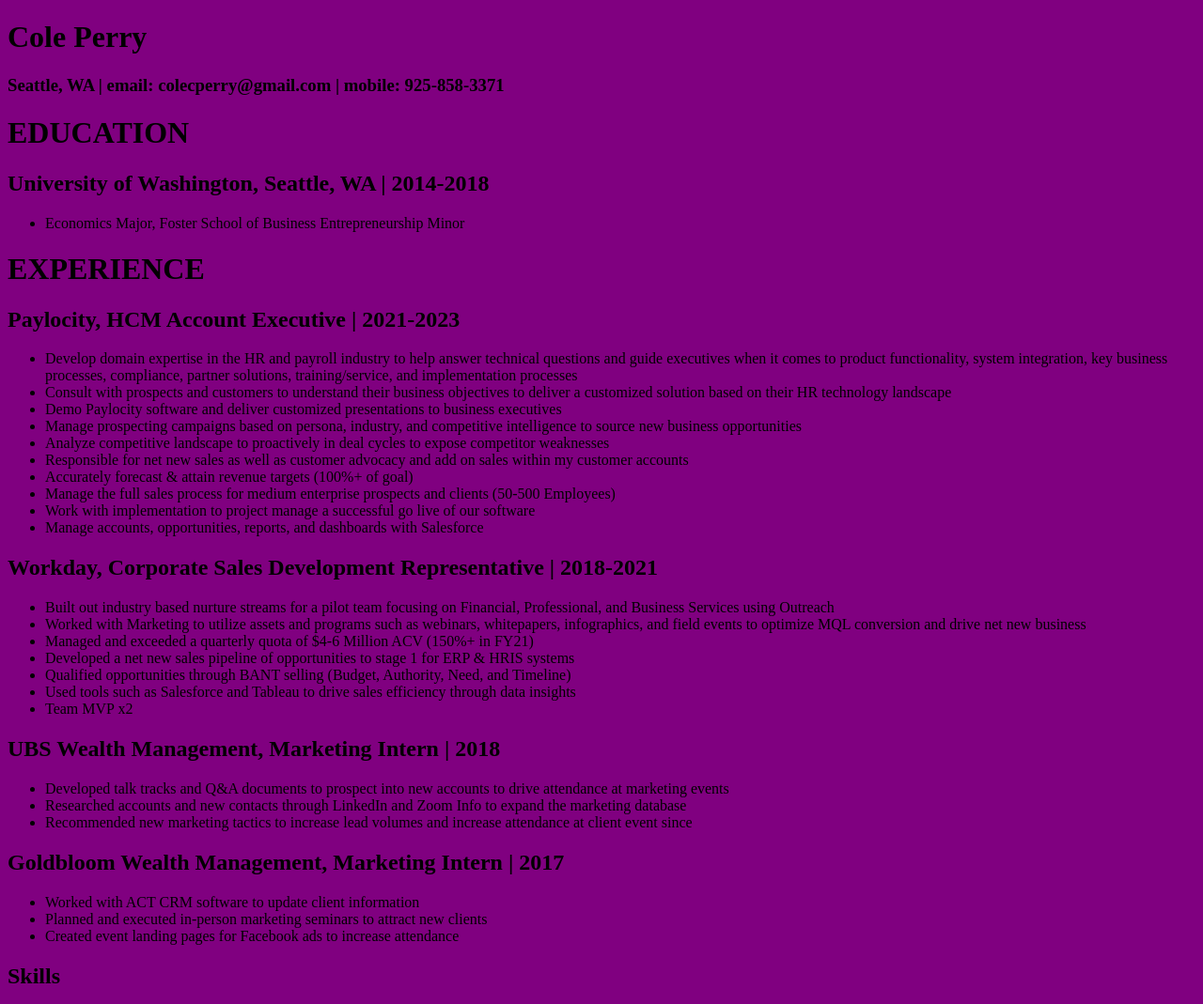
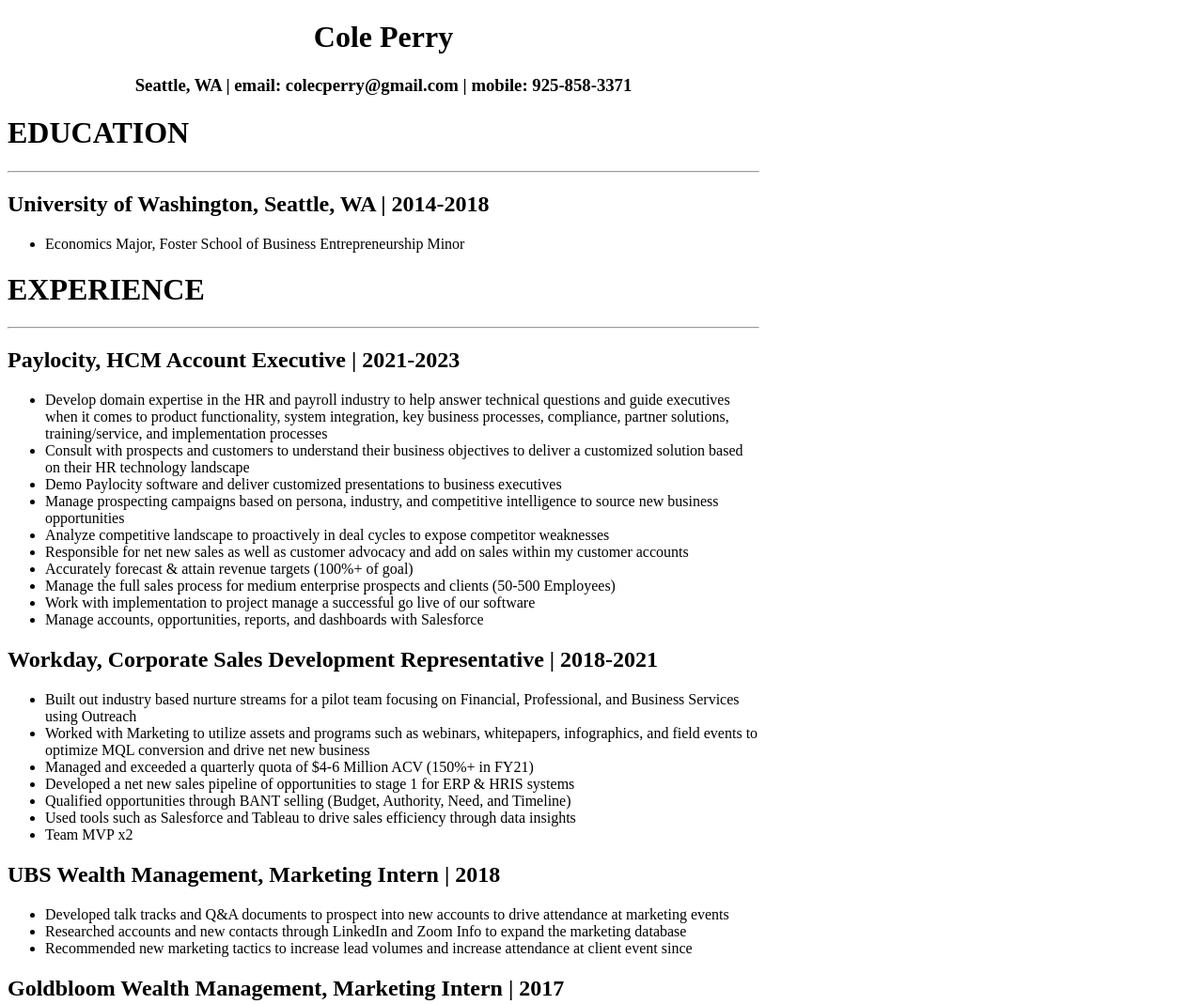
Before and after one commit to colecperry/my-personal-website, a plain HTML site: page index.html in a window 1280 px wide. Shown: the top 1069 px of the page at 94% size. Drawn offline with Linux system fonts and the light colour scheme.

Commit message:
Added Styling with CSS

```diff
--- a/index.html
+++ b/index.html
@@ -1,21 +1,25 @@
 <!DOCTYPE html>
 <html lang="en">
+    <div id ="container"
+
   <head>
     <link rel="stylesheet" href="style.css" />
-    <title>Cole Perry Resume</title>
+    <title> Cole Perry Resume</title>
   </head>
 
   <body>
-    <h1>Cole Perry</h1>
-        <h3>Seattle, WA | email: colecperry@gmail.com | mobile: 925-858-3371</h3>
+    <h1 id="CenterPlease">Cole Perry</h1>
+        <h3 id="CenterPlease2">Seattle, WA | email: colecperry@gmail.com | mobile: 925-858-3371</h3>
 
     <h1><strong>EDUCATION</strong></h1>
+     <hr>
 
         <h2><strong>University of Washington</strong>, Seattle, WA | 2014-2018</h2>
         <ul>
         <li> Economics Major, Foster School of Business Entrepreneurship Minor</li></ul>
 
     <h1>EXPERIENCE</h1>
+        <hr>
 
         <h2><strong>Paylocity</strong>, HCM Account Executive | 2021-2023 </h2>
             <ul>
@@ -54,7 +58,7 @@
             <li>Planned and executed in-person marketing seminars to attract new clients</li>
             <li>Created event landing pages for Facebook ads to increase attendance</li>
          </ul>
-    <h2><strong>Skills</strong></h2>
+    <h4 id="Skills"><strong>Skills</strong></h4>
     <ul>
         <li>Cold Calling</li>
         <li>Sales Process</li>
@@ -62,6 +66,6 @@
         <li>Sales Pipeline Development</li>
     </ul>
   </body>
-
+</div>
 
 </html>
--- a/script.js
+++ b/script.js
@@ -1,3 +1,2 @@
-const h2 = document.createElement("h2");
-h2.textContent = "This content added by JavaScript";
-document.querySelector("body").appendChild(h2);
+const element = document.getElementById("Skills");
+element.remove(Skills);
--- a/style.css
+++ b/style.css
@@ -1,9 +1,15 @@
 body {
-    background: purple;
-    font-family: "Times New Roman", 'Times New Roman', Times, serif
+    background: fffdd0;
+    font-family: "Times New Roman", 'Times New Roman', Times, serif;
+    width: 800px;
+
   }
 
 
-body.h1 {
+#CenterPlease {
     text-align: center;
 }
+
+#CenterPlease2 {
+    text-align: center;
+}
```
